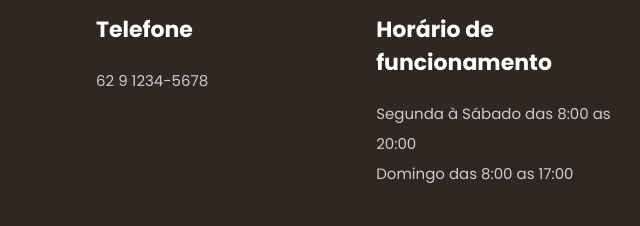
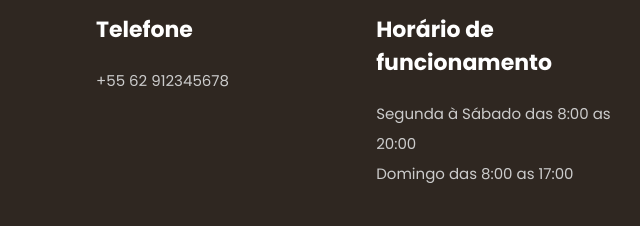
Before and after one commit to MayconRocha21/landingPageCoffe, a plain HTML site: page index.html in a window 1280 px wide. Shown: the part 3150-3376 px from the top of the page, 554-1194 px from the left. Drawn offline with Linux system fonts and the light colour scheme.

Commit message:
Update number fone

```diff
--- a/index.html
+++ b/index.html
@@ -173,7 +173,7 @@
         <div class="box">
           <img src="img/footer-3.png" alt="" />
           <h3>Telefone</h3>
-          <p>62 9 1234-5678</p>
+          <p>+55 62 912345678</p>
         </div>
 
         <div class="box">
```
